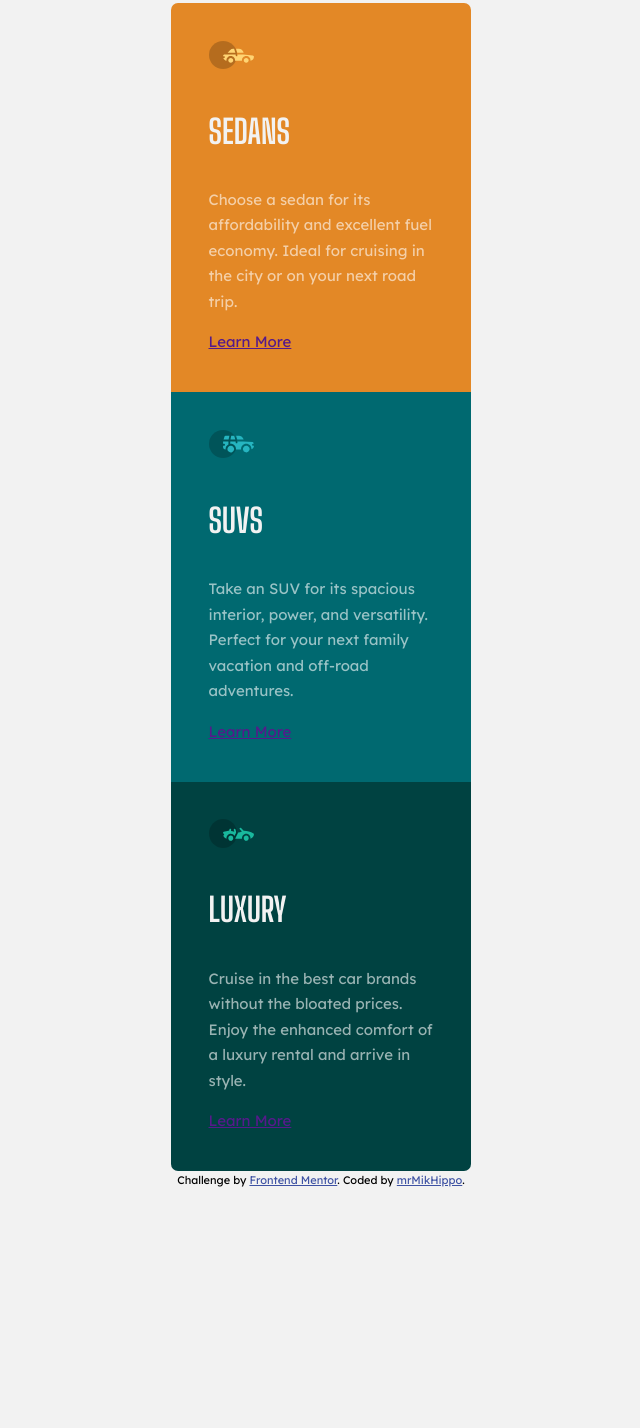
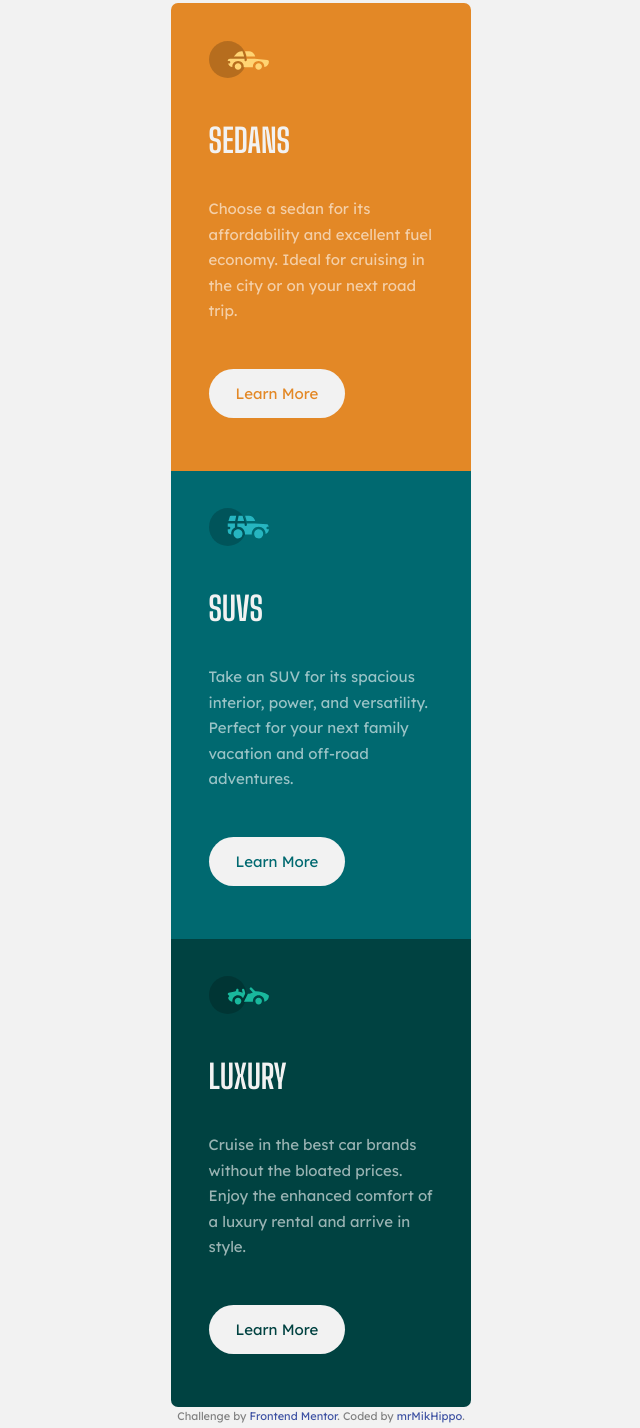
Before and after one commit to mrMikHippo/3-column-preview-card-component, a website: page index.html in a window 1280 px wide. Shown: the part 27-1455 px from the top of the page, without its empty margins (319-959 px from the left). Before the commit the page ends 1247 px from the top, so only its background shows below. Drawn offline with Linux system fonts and the light colour scheme.

Commit message:
Added styles for buttons

```diff
--- a/css/styles.css
+++ b/css/styles.css
@@ -46,6 +46,10 @@ h1, h2, h3, h4 {
   color: var(--light-background);
 }
 
+a {
+  text-decoration: none;
+}
+
 section {
   flex-grow: 1;
   color: var(--paragraphs);
@@ -57,7 +61,7 @@ section {
 }
 
 .card img {
-  width: 3em;
+  width: 4em;
 }
 
 .title {
@@ -69,18 +73,38 @@ section {
   border-radius: 7px 7px 0 0;
 }
 
+.card:first-child .btn {
+  color: var(--bright-orange);
+}
+
 .card:nth-child(2) {
   background: var(--dark-cyan);
 }
 
+.card:nth-child(2) .btn {
+  color: var(--dark-cyan);
+}
 .card:last-child {
   background: var(--very-dark-cyan);
   border-radius: 0 0 7px 7px;
 }
 
+.card:last-child .btn {
+  color: var(--very-dark-cyan);
+}
+
+.btn {
+  background: var(--light-background);
+  padding: .8em 1.8em;
+  border-radius: 40px;
+  display: inline-block;
+  margin: 2em 0 1em 0;
+}
+
 .attribution {
   font-size: 11px;
   text-align: center;
+  color: gray;
 }
 
 .attribution a {
@@ -97,6 +121,10 @@ section {
     justify-content: center;
   }
 
+  .btn {
+    margin-top: 5em;
+  }
+
   .card:first-child {
     border-radius: 7px 0 0 7px;
   }
--- a/index.html
+++ b/index.html
@@ -21,21 +21,21 @@
       <h2 class="title">Sedans</h2>
       <p class="description">Choose a sedan for its affordability and excellent fuel economy. Ideal for cruising in the city
       or on your next road trip.</p>
-      <a href="" class="btn">Learn More</a>
+      <a href="#" class="btn">Learn More</a>
     </div>
     <div class="card">
       <img src="images/icon-suvs.svg" alt="suvs-car-icon">
       <h2 class="title">SUVs</h2>
       <p class="description">Take an SUV for its spacious interior, power, and versatility. Perfect for your next family vacation
       and off-road adventures.</p>
-      <a href="" class="btn">Learn More</a>
+      <a href="#" class="btn">Learn More</a>
     </div>
     <div class="card">
       <img src="images/icon-luxury.svg" alt="luxury-car-icon">
       <h2 class="title">Luxury</h2>
       <p class="description">Cruise in the best car brands without the bloated prices. Enjoy the enhanced comfort of a luxury
       rental and arrive in style.</p>
-      <a href="" class="btn">Learn More</a>
+      <a href="#" class="btn">Learn More</a>
     </div>
   </section>
 
```
